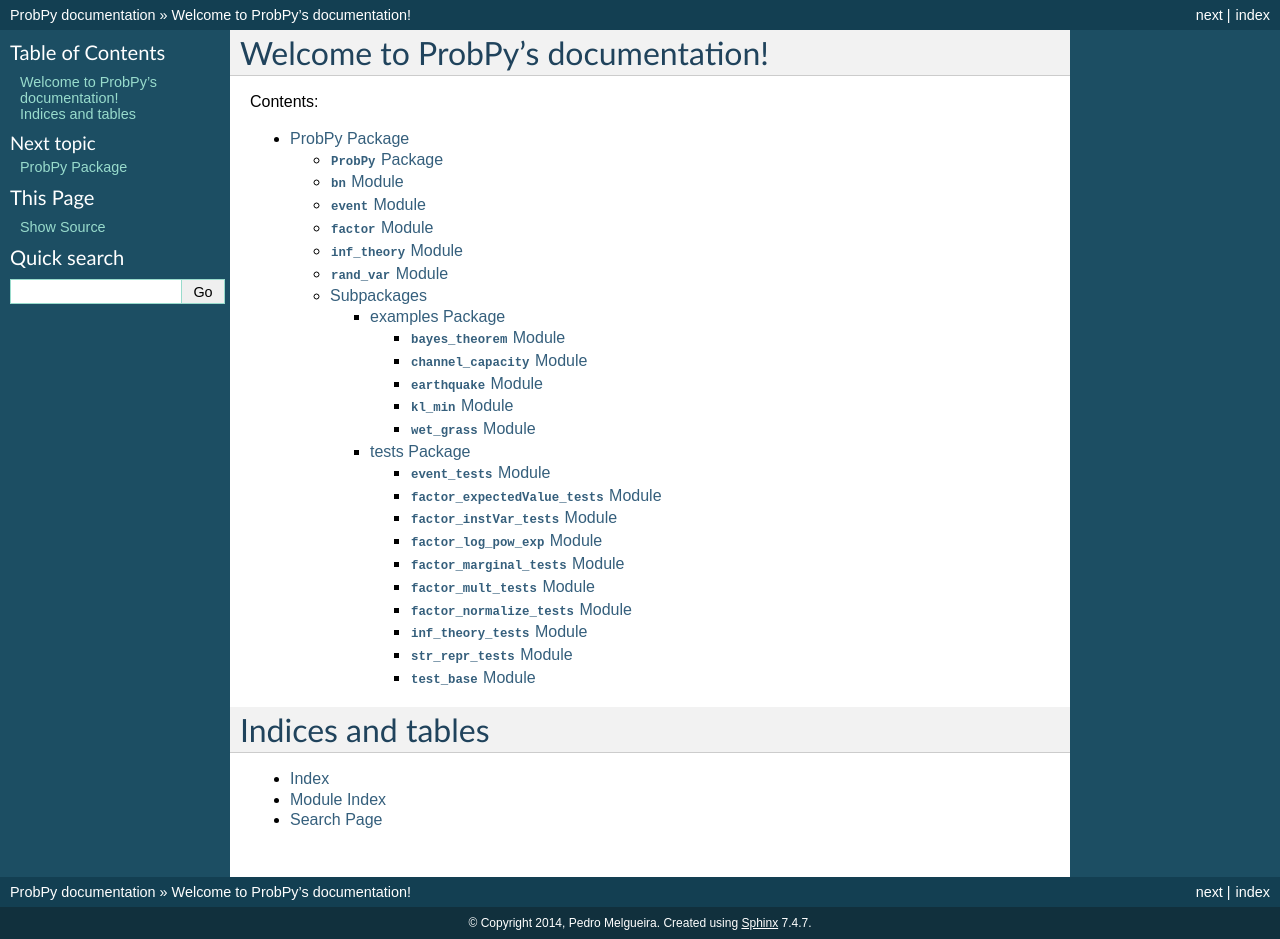
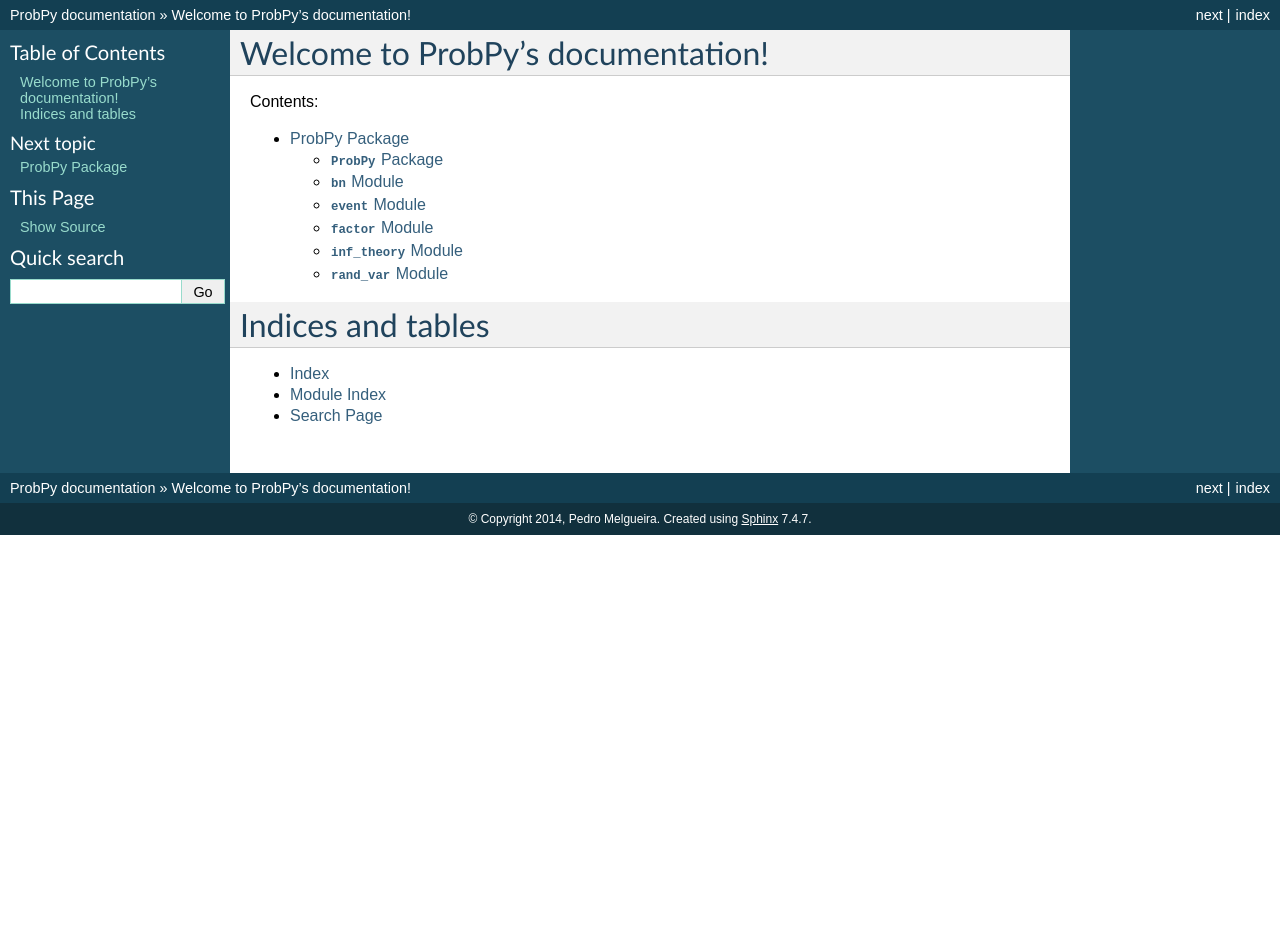
Before and after one commit to petermlm/ProbPy, a Sphinx documentation site: the page built from doc/index.rst, in a window 1280 px wide. Built offline with Sphinx 7.4.7, drawn with Linux system fonts in a browser that asks for light colours; after the commit the page ends 900 px from its top, so only the background shows below that.

Commit message:
Updated documentation

```diff
--- a/doc/ProbPy.rst
+++ b/doc/ProbPy.rst
@@ -48,11 +48,3 @@
     :members:
     :undoc-members:
     :show-inheritance:
-
-Subpackages
------------
-
-.. toctree::
-
-    ProbPy.examples
-    ProbPy.tests
--- a/doc/index.rst
+++ b/doc/index.rst
@@ -1,5 +1,5 @@
 .. ProbPy documentation master file, created by
-   sphinx-quickstart on Sat Aug  2 14:20:48 2014.
+   sphinx-quickstart on Wed Aug 13 16:37:56 2014.
    You can adapt this file completely to your liking, but it should at least
    contain the root `toctree` directive.
 
```
